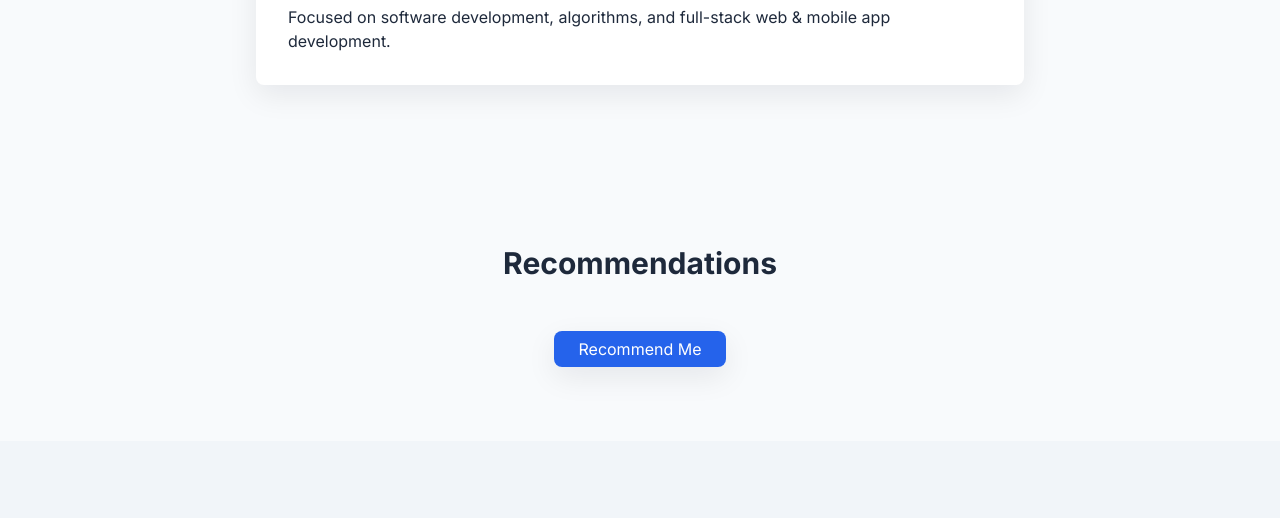
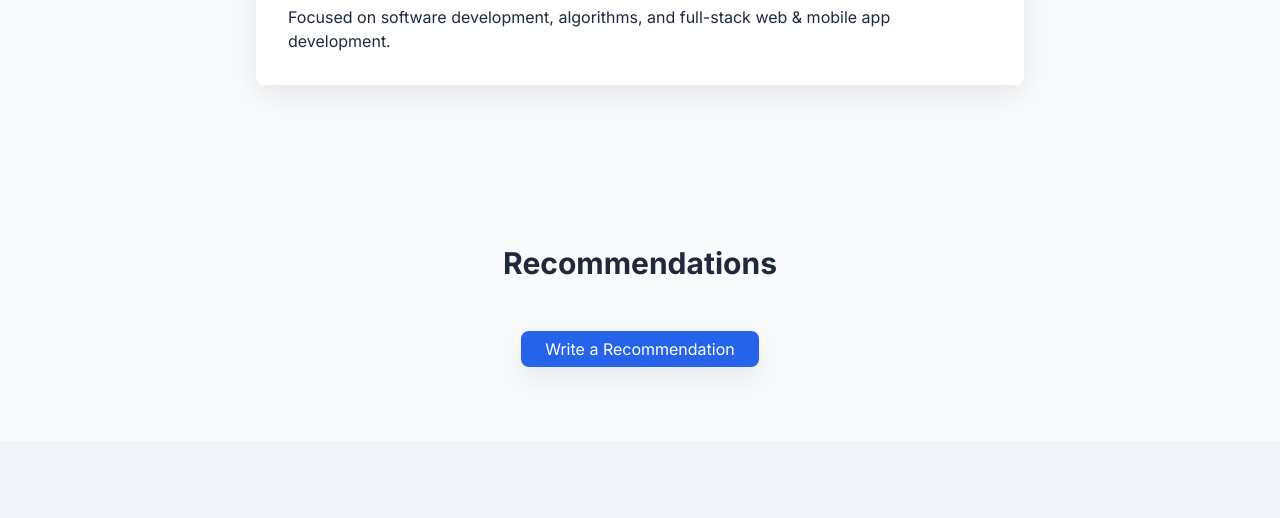
Before and after one commit to SiratimMChy/MyPortfolioWeb, a website with bundled scripts: page index.html in a window 1280 px wide. Shown: the part 2964-3482 px from the top of the page. Built offline with nearby package versions, Linux system fonts and the light colour scheme; no server answers.

Commit message:
final commit1

```diff
--- a/index.html
+++ b/index.html
@@ -199,7 +199,7 @@
     <div class="text-center">
       <a href="recommendations.html"
         class="px-6 py-2 bg-brand text-white rounded-lg shadow-soft hover:opacity-90 transition">
-        Recommend Me
+        Write a Recommendation
       </a>
     </div>
   </section>
```
